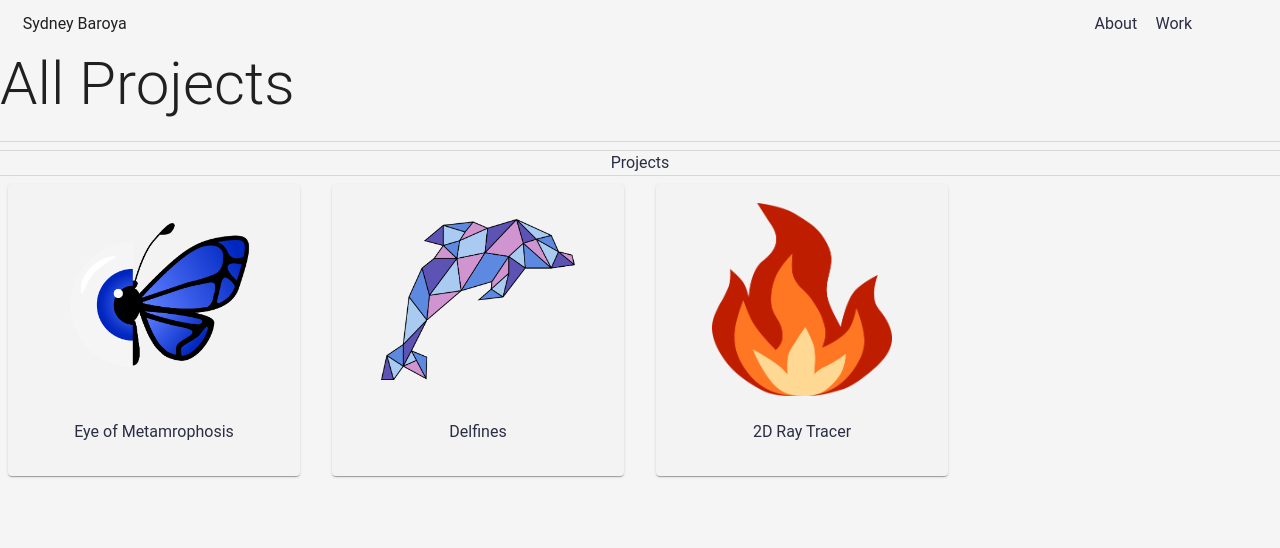
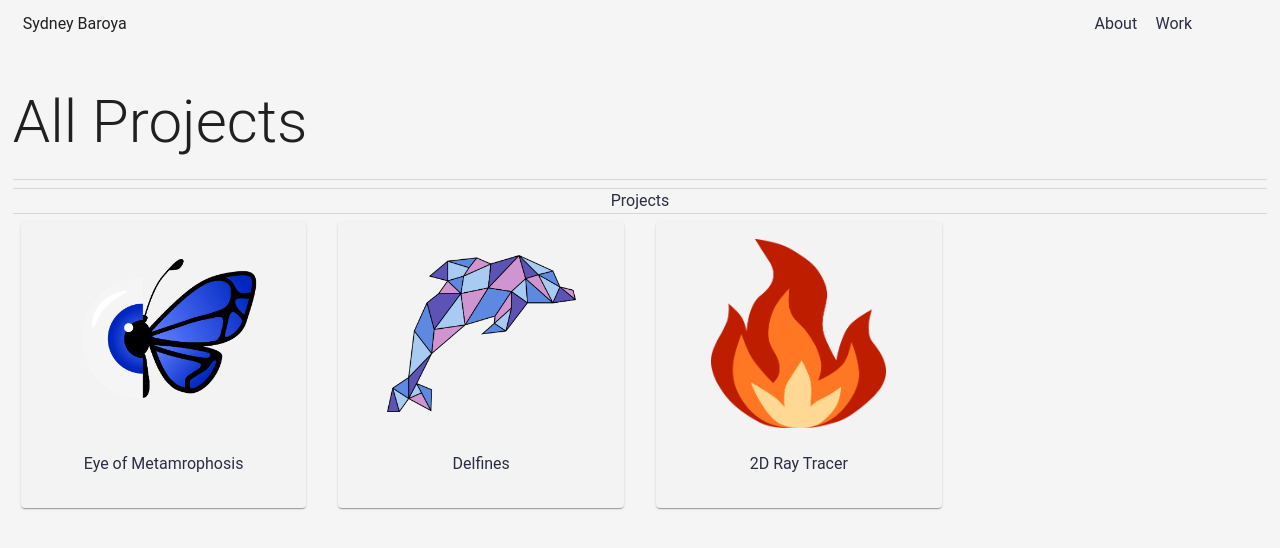
Before and after one commit to syd-baroya/sydneybaroya.com, a Next.js app: page /work/projects in a window 1280 px wide. Shown: the top 548 px of the page. Built offline with nearby package versions, Linux system fonts and the light colour scheme; some icons are missing.

Commit message:
project dialog in projects page doesn't get cut off on close

```diff
--- a/src/app/work/projects/page.jsx
+++ b/src/app/work/projects/page.jsx
@@ -6,7 +6,7 @@ import {Typography, Stack} from '@mui/material';
 
 export default function ProjectsPage() {
   return (
-    <Stack>
+    <Stack className='section' id="projects" style={{ minHeight: '94vh' }}>
       <Typography variant="h2" gutterBottom>All Projects</Typography>
       <ProjectSection projects={PROJECT_CARDS} />
     </Stack>
--- a/src/styles/globals.css
+++ b/src/styles/globals.css
@@ -65,7 +65,6 @@ a {
     display: flex;
     flex-direction: column;
     position: relative;
-    /* text-transform: uppercase; */
     font-size: 7vmin;
     padding: 3% 1%;
 }
```
